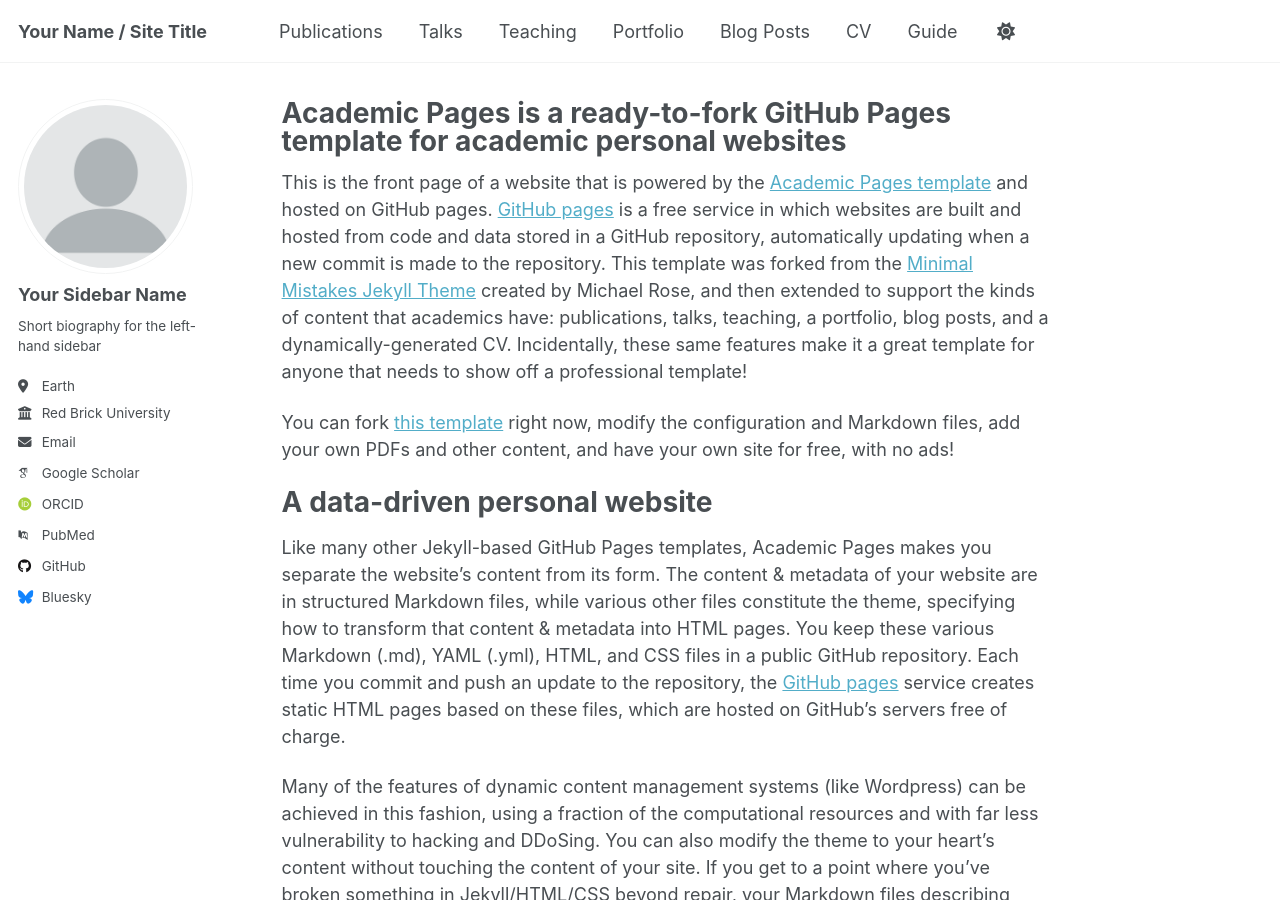
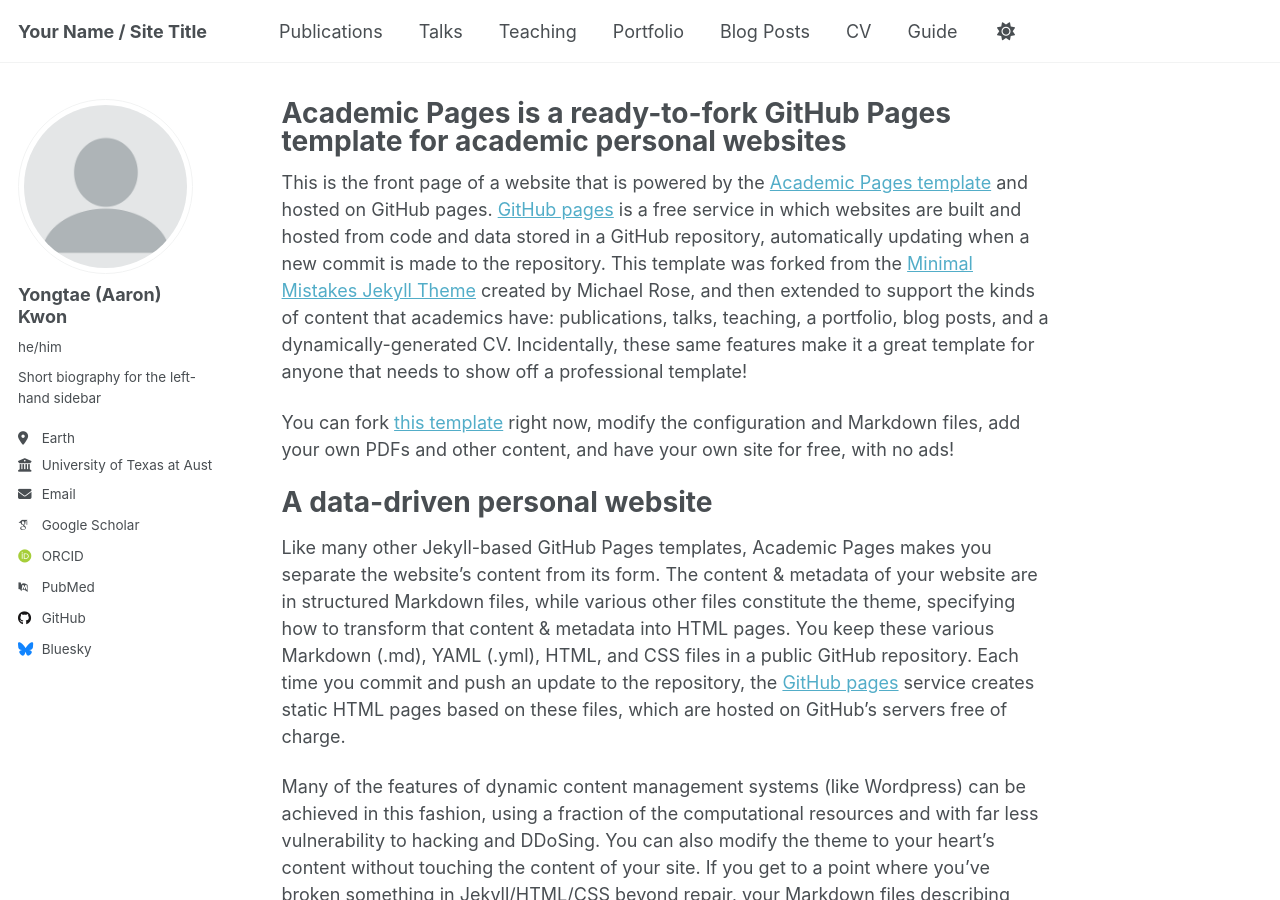
Before and after one commit to yongtae-kwon/yongtae_kwon, a Jekyll site: the page built from _pages/about.md, in a window 1280 px wide and 900 px high. Built offline with Jekyll 4.4.1, drawn with Linux system fonts in a browser that asks for light colours; some web fonts are replaced; a script that is not in the unit is left out.

Commit message:
Update _config.yml

```diff
--- a/_config.yml
+++ b/_config.yml
@@ -24,11 +24,11 @@ repository               : "academicpages/academicpages.github.io"
 author:
   # Biographic information
   avatar           : "profile.png"
-  name             : "Your Sidebar Name"
-  pronouns         : # example: "she/her"
+  name             : "Yongtae (Aaron) Kwon"
+  pronouns         : "he/him"
   bio              : "Short biography for the left-hand sidebar"
   location         : "Earth"
-  employer         : "Red Brick University"
+  employer         : "University of Texas at Austin"
   uri              : # URL
   email            : "none@example.org"
 
```
